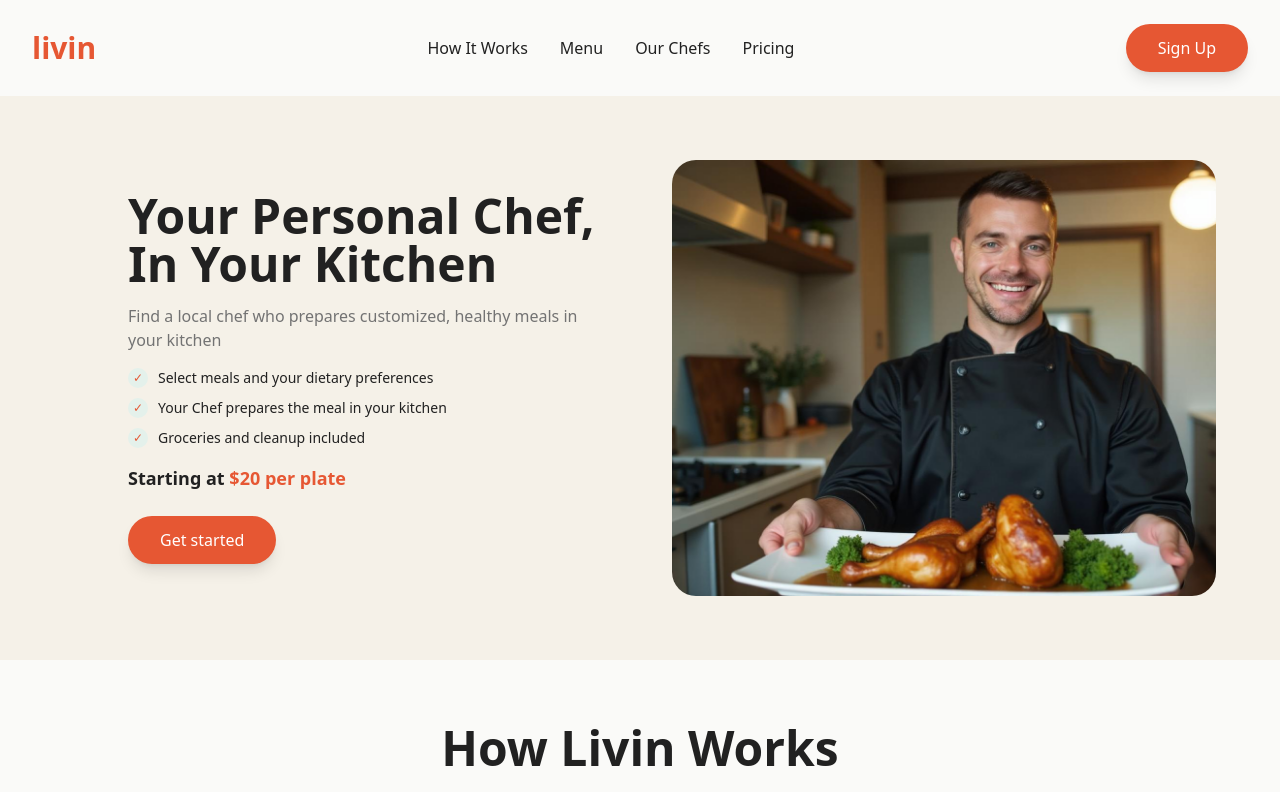
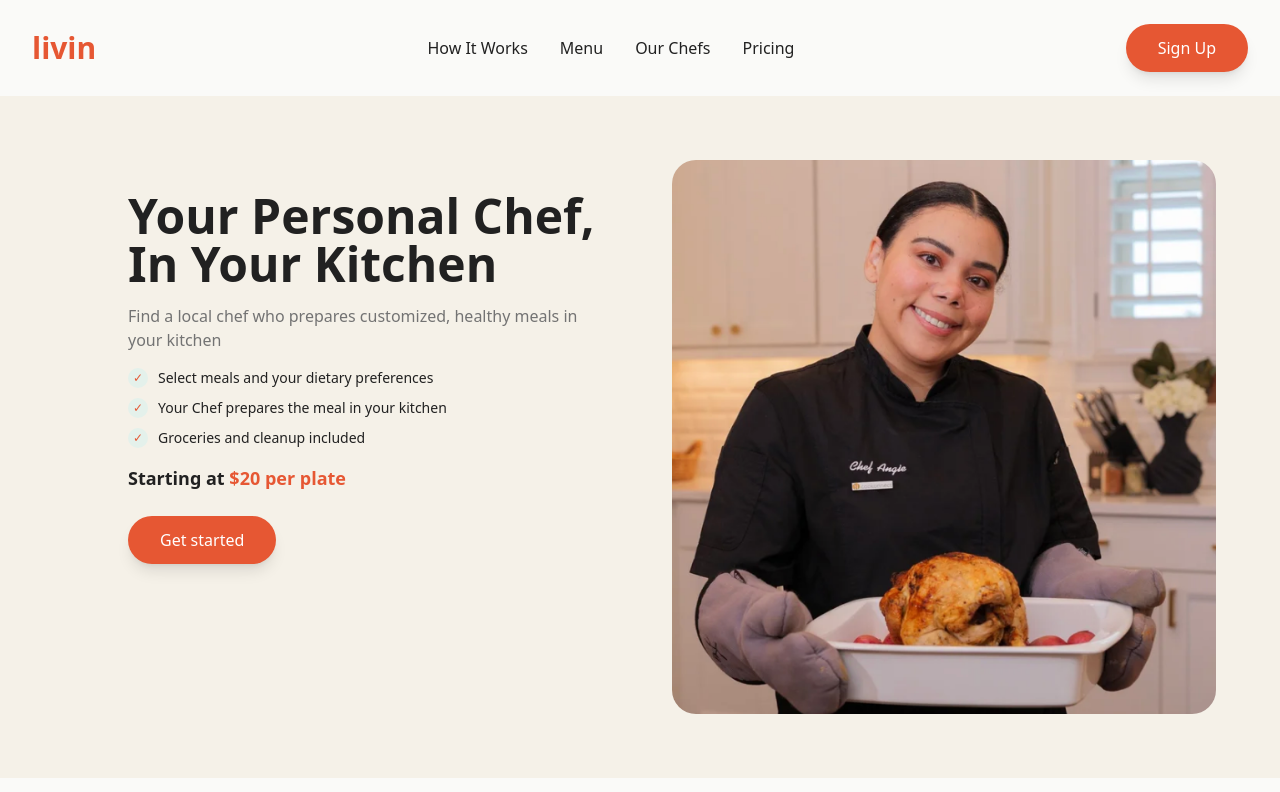
Before and after one commit to kene-ai/livin-landing, a React (Vite) app: page / in a window 1280 px wide. Shown: the top 792 px of the page. Built offline with nearby package versions, Linux system fonts and the light colour scheme; the HTML template or start-up script is replaced by a standard one.

Commit message:
Update homepage hero image

```diff
--- a/src/pages/Homepage.tsx
+++ b/src/pages/Homepage.tsx
@@ -17,7 +17,7 @@ import logoRoughDraft from "@/assets/logo-roughdraft.webp";
 import SignupProcess from "@/components/library/SignupProcess";
 import MissionSection from "@/components/library/MissionSection";
 import { Carousel, CarouselContent, CarouselItem, CarouselNext, CarouselPrevious } from "@/components/ui/carousel";
-import heroChef from "@/assets/hero-chef.png";
+import heroChef from "@/assets/chefs/chef image 7.png";
 const Homepage = () => {
   const navigate = useNavigate();
   const [selectedDietary, setSelectedDietary] = useState<string[]>([]);
@@ -210,7 +210,7 @@ const Homepage = () => {
 
           {/* Right Column - Image */}
           <div className="rounded-3xl overflow-hidden h-full">
-            <img src={heroChef} alt="Chef presenting freshly prepared meal" className="w-full h-full object-cover" />
+            <img src={heroChef} alt="Chef Angela presenting roasted chicken" className="w-full h-full object-cover" />
           </div>
         </div>
       </section>
```
